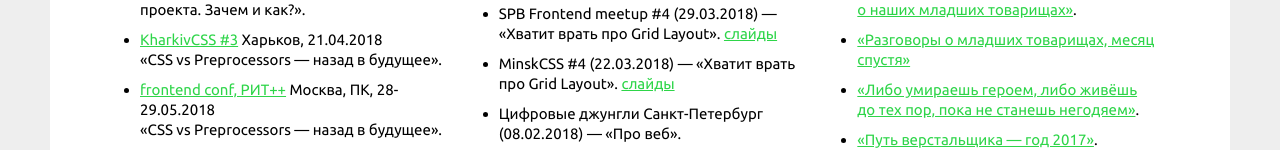
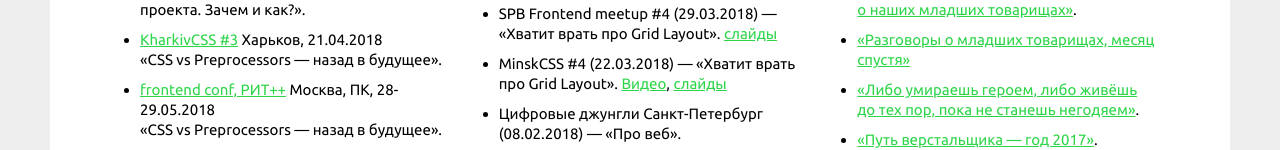
Before and after one commit to tsergeytovarov/personal-new, a website: page index.html in a window 1280 px wide. Shown: the part 752-902 px from the top of the page. Drawn offline with Linux system fonts and the light colour scheme; no server answers.

Commit message:
Добавляет видел из Минска

```diff
--- a/index.html
+++ b/index.html
@@ -93,7 +93,7 @@
       <ul class="list">
         <li>Стачка 2018 Ульяновск (06-07.04.2018) — &laquo;Хватит врать про Grid Layout&raquo;. <a href="presentation/stop-grid-2.pdf">cлайды</a></li>
         <li>SPB Frontend meetup #4 (29.03.2018) — &laquo;Хватит врать про Grid Layout&raquo;. <a href="presentation/stop-grid-2.pdf">cлайды</a></li>
-        <li>MinskCSS #4 (22.03.2018) — &laquo;Хватит врать про Grid Layout&raquo;. <a href="presentation/stop-grid.pdf">cлайды</a></li>
+        <li>MinskCSS #4 (22.03.2018) — &laquo;Хватит врать про Grid Layout&raquo;. <a href="https://www.youtube.com/watch?v=s3a3Wm0JpdU">Видео</a>, <a href="presentation/stop-grid.pdf">cлайды</a></li>
         <li>Цифровые джунгли Санкт-Петербург (08.02.2018) — &laquo;Про веб&raquo;.</li>
         <li>WSD Москва (03.02.2018) — &laquo;Продакшен на&nbsp;базе образовательного проекта. Зачем и&nbsp;как&raquo;. <a href="https://youtu.be/kDmQcueD4Jk?t=7h24m52s">Видео</a>, <a href="https://wsd.events/2018/02/03/pres/production.pdf">cлайды</a></li>
       </ul>
```
